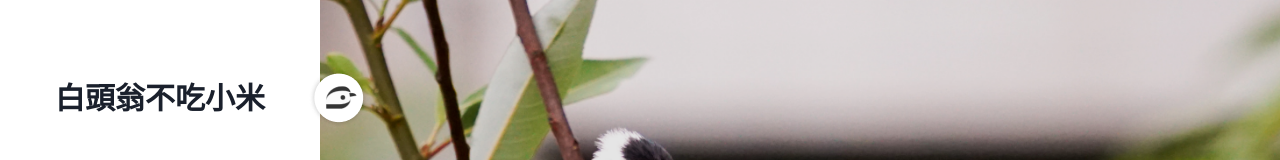
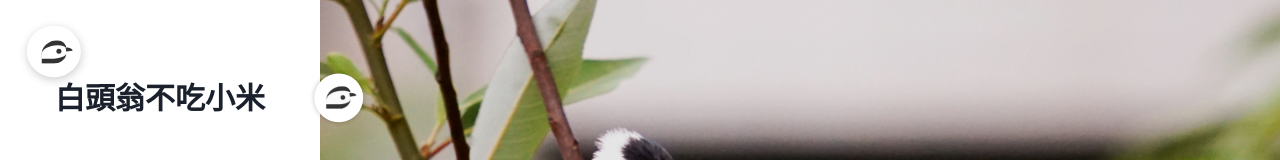
Before and after one commit to angel-retry/bulbul, a React (Vite) app: page / in a window 1280 px wide. Shown: the top 160 px of the page. Built offline with nearby package versions, Linux system fonts and the light colour scheme.

Commit message:
feat: add Logo component

```diff
--- a/src/App.jsx
+++ b/src/App.jsx
@@ -2,6 +2,7 @@ import { Box, Flex } from '@chakra-ui/react'
 import Header from './components/Header/Header'
 import Navbar from './components/Navbar/Navbar'
 import Characteristics from './components/Characteristics/Characteristics'
+import Logo from './components/Logo/Logo'
 
 const App = () => {
   return (
@@ -18,6 +19,9 @@ const App = () => {
       <Box ml={{ base: 0, lg: '20%', xl: '25%' }} w={{ base: '100%', lg: '80%', xl: '75%' }} h={{ lg: '100%' }}>
         <Characteristics />
       </Box>
+      <Box position={'absolute'} zIndex={9999}>
+        <Logo />
+      </Box>
     </Flex>
   )
 }
--- /dev/null
+++ b/src/components/Logo/Logo.jsx
@@ -0,0 +1,16 @@
+import { Box } from '@chakra-ui/react'
+
+const Logo = ({ scale = 0.5 }) => {
+  return (
+    <Box p={'1.8rem'} borderRadius={'100%'} boxShadow={'1px 5px 20px #00000033'} transform={`scale(${scale})`} transformOrigin="center">
+      <Box w={'50px'} h={'45px'} bg={'white'} position={'relative'}>
+        <Box w={'100%'} h={'30px'} border={'2px solid #333333'} borderWidth={'10px 0 0 0'} borderRadius={'65% 35% 25% 75% / 100% 59% 41% 0%'} position={'absolute'}></Box>
+        <Box w={'10px'} h={'10px'} bg={'#333333'} borderRadius={'100%'} position={'absolute'} right={'10px'} bottom={'18px'}></Box>
+        <Box w={'13px'} h={'8px'} bg={'#333333'} borderRadius={'0% 100% 0% 100% / 100% 100% 0% 0%'} position={'absolute'} right={'-12px'} bottom={'23px'} rotate={'3%'} transform={'rotate(-8deg)'}></Box>
+        <Box w={'100%'} h={'30px'} border={'2px solid #333333'} borderWidth={'0px 0 10px 0'} borderRadius={'0% 100% 50% 50% / 100% 25% 75% 0% '} position={'absolute'} right={'0px'} bottom={'-2px'}></Box>
+      </Box>
+    </Box>
+  )
+}
+
+export default Logo
```
Also changed, not shown: public/Vector 1.png (added).
